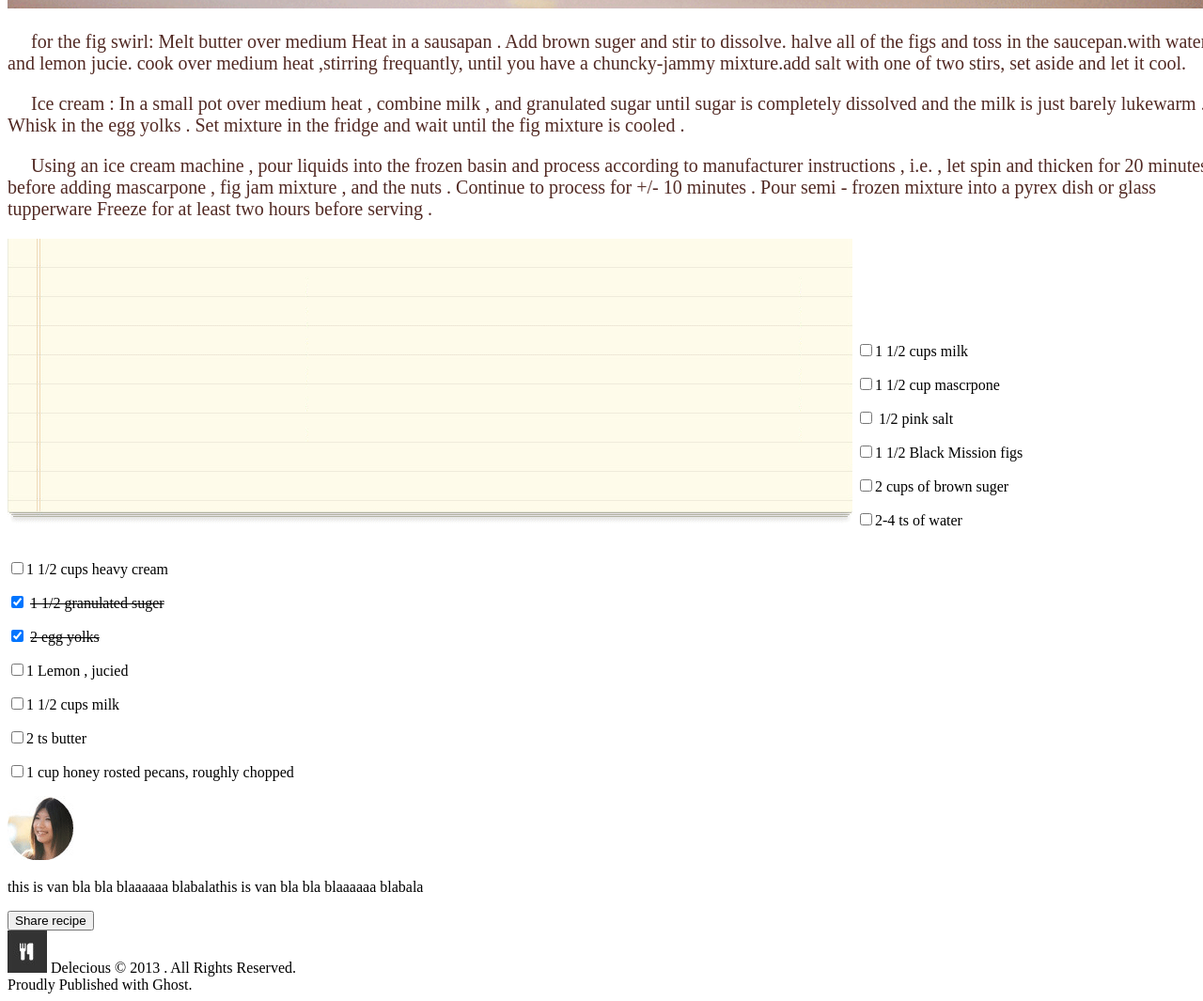
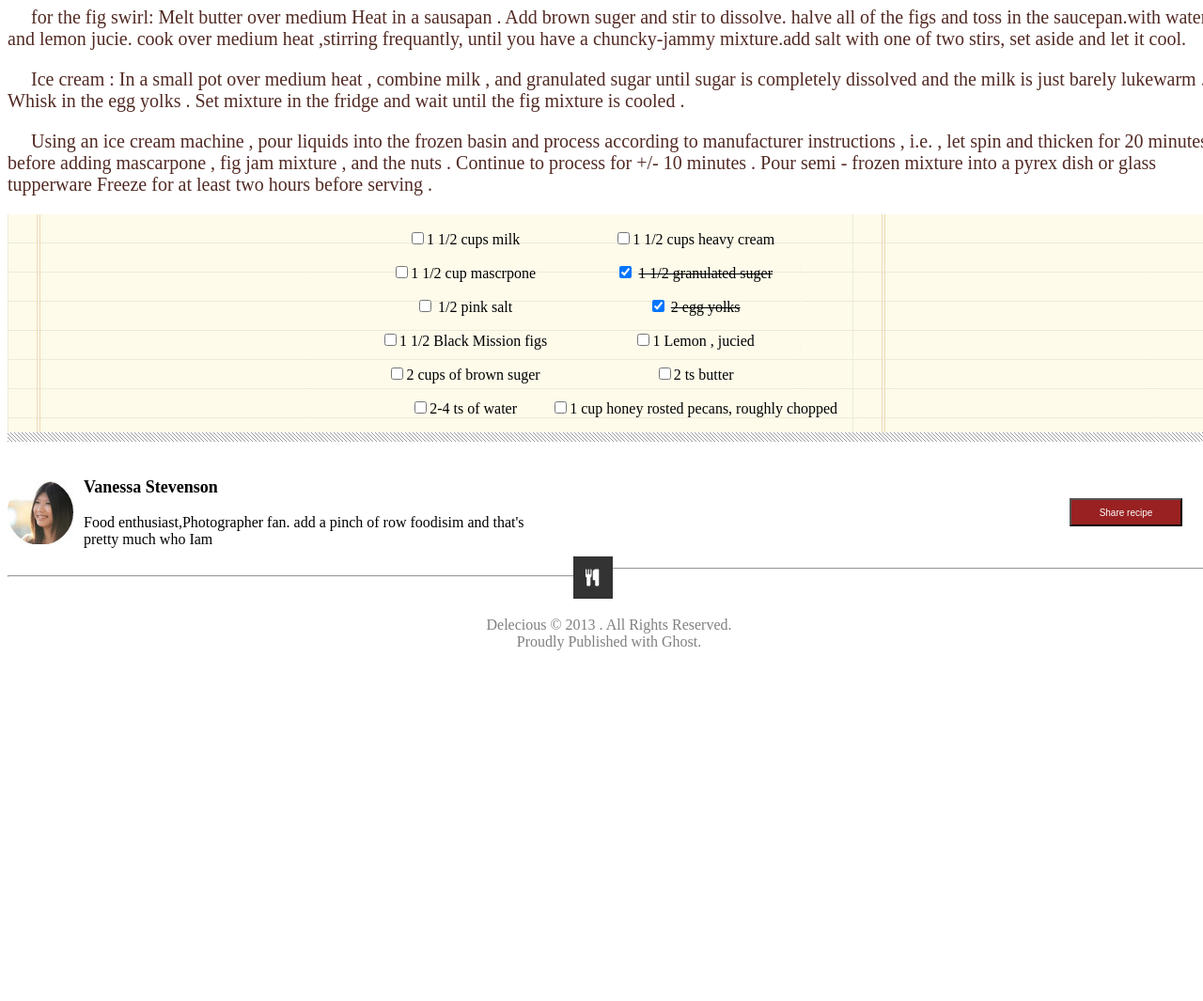
Before and after one commit to FatemaRamadan/chocolate-pizza, a plain HTML site: page index.html in a window 1280 px wide. Shown: the part 1051-2116 px from the top of the page at 94% size. After the commit the page ends 1751 px from the top, so only its background shows below. Drawn offline with Linux system fonts and the light colour scheme; a web font is replaced by a local one.

Commit message:
add last thing

```diff
--- a/index.html
+++ b/index.html
@@ -31,9 +31,11 @@
             <img src="./img/rss-icon.png">
             <img src="./img/mail-icon.png">
         </section>
-        <hr>
+
+
+        <div class="hr"></div>
     </header>
-    <img src="img/hr-img.png">
+
     <main>
         <section id="firstSection">
             <h1 style="font-family: 'Hammersmith One', sans-serif;margin-bottom: 3px;padding: 0;">Chocklet Pizaa</h1>
@@ -48,7 +50,8 @@
             <img src="./img/choco-pizza.png" style="width: 100%;">
         </section>
         <section id="Paragraphs">
-            <p>    &emsp;   for the fig swirl: Melt butter over medium Heat in a sausapan . Add brown suger and stir to dissolve.
+            <p> &emsp; for the fig swirl: Melt butter over medium Heat in a sausapan . Add brown suger and stir to
+                dissolve.
                 halve all of the figs and toss in the saucepan.with water and lemon jucie. cook over medium heat
                 ,stirring frequantly,
                 until you have a chuncky-jammy mixture.add salt with one of two stirs, set aside and let it cool.
@@ -59,14 +62,16 @@
                 fridge and wait until the fig mixture is cooled .
             </p>
             <p>
-                &emsp;   Using an ice cream machine , pour liquids into the frozen basin and process according to manufacturer
+                &emsp; Using an ice cream machine , pour liquids into the frozen basin and process according to
+                manufacturer
                 instructions , i.e. , let spin and thicken for 20 minutes before adding mascarpone , fig jam mixture ,
                 and the nuts . Continue to process for +/- 10 minutes . Pour semi - frozen mixture into a pyrex dish or
                 glass tupperware Freeze for at least two hours before serving .
             </p>
         </section>
+        <section id="mainSection">
 
-        <img src="./img/list-bg.png">
+            <div id="divImgover">
                 <section id="sectionLeft">
                     <p>
                         <input type="checkbox">1 1/2 cups milk
@@ -101,7 +106,7 @@
 
                     </p>
                     <p>
-                <input type="checkbox" checked="checked">  <del>1  1/2  granulated suger</del>
+                        <input type="checkbox" checked="checked"> <del>1 1/2 granulated suger</del>
 
                     </p>
                     <p>
@@ -112,10 +117,7 @@
                         <input type="checkbox">1 Lemon , jucied
 
                     </p>
-            <p>
-                <input type="checkbox">1 1/2 cups milk
 
-            </p>
                     <p>
                         <input type="checkbox">2 ts butter
 
@@ -125,19 +127,36 @@
 
                     </p>
                 </section>
-        <section>
+            </div>
+        </section>
+        <div class="hr"></div>
+        <section id="vanessaSection">
+            <section id="profilPic">
                 <img src="./img/van-pic.png">
-            <p> this is van bla bla blaaaaaa blabalathis is van bla bla blaaaaaa blabala
+            </section>
+            <section id="titel">
+                <p style="font-size: 18px; font-weight: bold;">Vanessa Stevenson</p>
+                <p style="margin-top: 1px;"> Food enthusiast,Photographer fan. add a pinch of row foodisim and that's
+                    <br>
+                    pretty much who Iam
                 </p>
-            <button>Share recipe</button>
+            </section>
+
+            <button id="btn">Share recipe</button>
+
         </section>
 
     </main>
     <footer>
-        <img src="./img/logo.png">
+        <section id="logoFooter">
+            <hr id="lhr" align="left">
+            <img id="logoFooter2" src="./img/logo.png">
+            <hr id="rhr" align="right">
+        </section>
+        <section id="finally">
             Delecious &copy; 2013 . All Rights Reserved.<br>
             Proudly Published with Ghost.
-
+        </section>
     </footer>
 </body>
 
--- a/style.css
+++ b/style.css
@@ -36,7 +36,66 @@ body{
 }
 #RightSection{
     display: inline-block;
+
+
 }
 #sectionLeft{
     display: inline-block;
 }
+.hr{
+    background-image: url("./img/hr-img.png");
+    height: 10px;
+}
+#mainSection{
+    text-align: center;
+
+}
+
+#divImgover{
+    background-image: url("./img/list-bg.png");
+}
+#profilPic{
+ display: inline-block;
+ margin-right: 6px;
+}
+#titel{
+display: inline-block;
+}
+#vanessaSection{
+    margin-top: 20px;
+
+}
+#btn{
+    float: right;
+    margin-top: 40px;
+    margin-right: 30px;
+    padding: 10;
+    background-color: rgb(153, 33, 33);
+    color: white;
+    height: 30px;
+    width: 120px;
+    font-size: 10px;
+}
+footer{
+    position: relative;
+}
+#lhr{
+    position: absolute;
+    width: 47%;
+}
+#rhr{
+    width: 50%;
+    margin-top: 5px;
+
+
+}
+#logoFooter2{
+    margin-top: -1%;
+ position: absolute;
+    left: 47%;
+}
+#finally{
+    margin-top: 50px;
+    color: gray;
+    text-align: center;
+}
```
Lines whose indentation alone changed are shown as unchanged.
